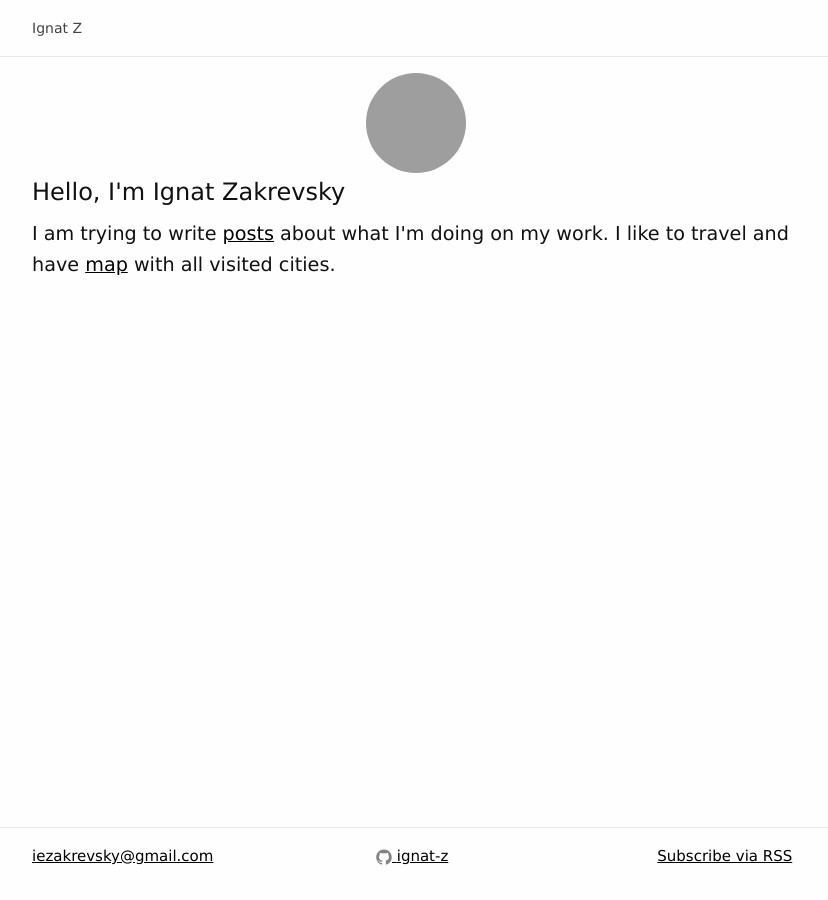
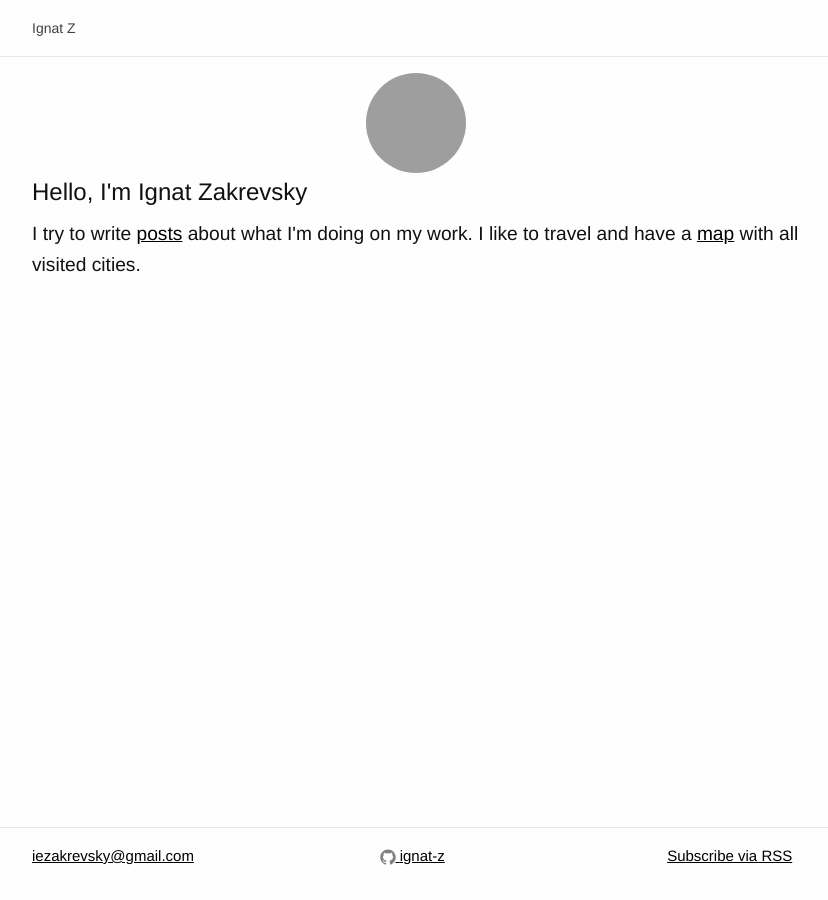
Before and after one commit to ignat-z/ignat-z.github.io, a Jekyll site: the page built from index.html, in a window 1280 px wide. Shown: the whole page, without its empty margins (224-1052 px from the left). Built offline with Jekyll 4.4.1, drawn with Linux system fonts in a browser that asks for light colours; grey boxes are pictures that could not be loaded.

Commit message:
Fixed my poor English. Add one more city. Use less aggressive fonts

```diff
--- a/_data/map.yaml
+++ b/_data/map.yaml
@@ -251,3 +251,6 @@
 - lat: 50.850346
   lng: 4.351721
   city: Brussels
+- lat: 60.169857
+  lng: 24.938379
+  city: Helsinki
--- a/_sass/_base.scss
+++ b/_sass/_base.scss
@@ -17,7 +17,7 @@ body {
     font-family: $base-font-family;
     font-size: $base-font-size;
     line-height: $base-line-height;
-    font-weight: 300;
+    font-weight: 150;
     color: $text-color;
     background-color: $background-color;
     -webkit-text-size-adjust: 100%;
--- a/css/main.scss
+++ b/css/main.scss
@@ -6,7 +6,7 @@
 
 
 // Our variables
-$base-font-family: "Lucida Grande", "Lucida Sans Unicode", Georgia, sans-serif;
+$base-font-family: Helvetica, Georgia, Arial, sans-serif;
 $base-font-size:   16px;
 $small-font-size:  $base-font-size * 0.875;
 $base-line-height: 1.6;
--- a/index.html
+++ b/index.html
@@ -7,5 +7,5 @@ layout: default
     <img class="avatar" src="https://avatars1.githubusercontent.com/u/2878349?s=100"/>
   </div>
   <h2>Hello, I'm Ignat Zakrevsky</h2>
-  <p class="description">I am trying to write <a href="/posts">posts</a> about what I'm doing on my work. I like to travel and have <a href="/travels">map</a> with all visited cities.</p>
+  <p class="description">I try to write <a href="/posts">posts</a> about what I'm doing on my work. I like to travel and have a <a href="/travels">map</a> with all visited cities.</p>
 </div>
```
